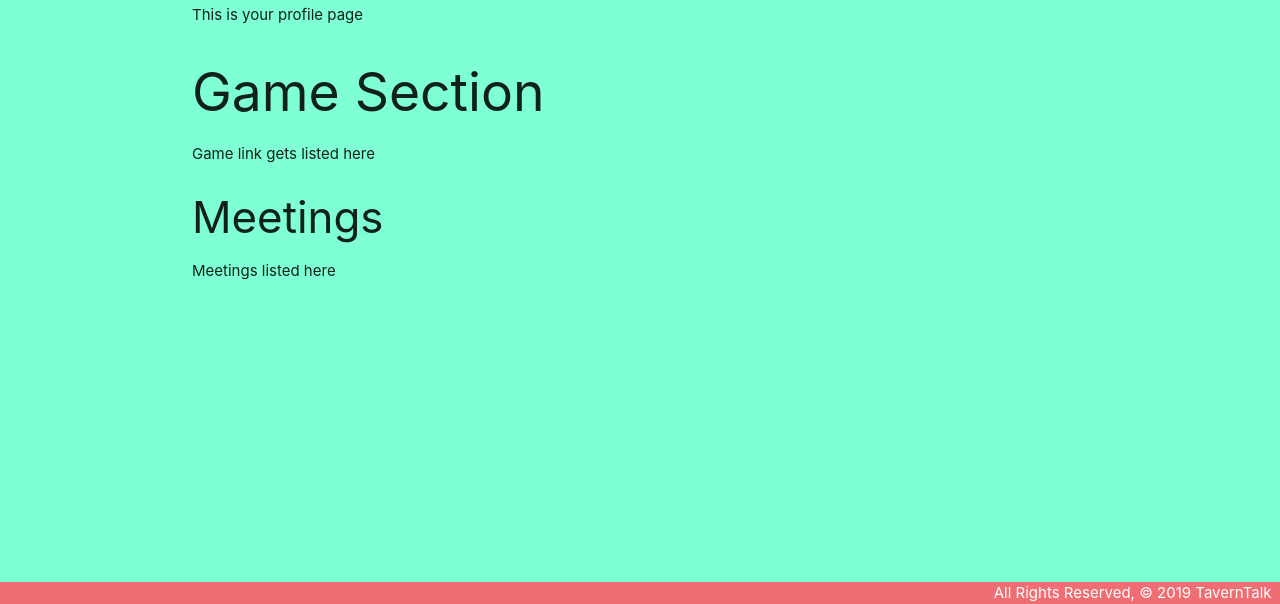
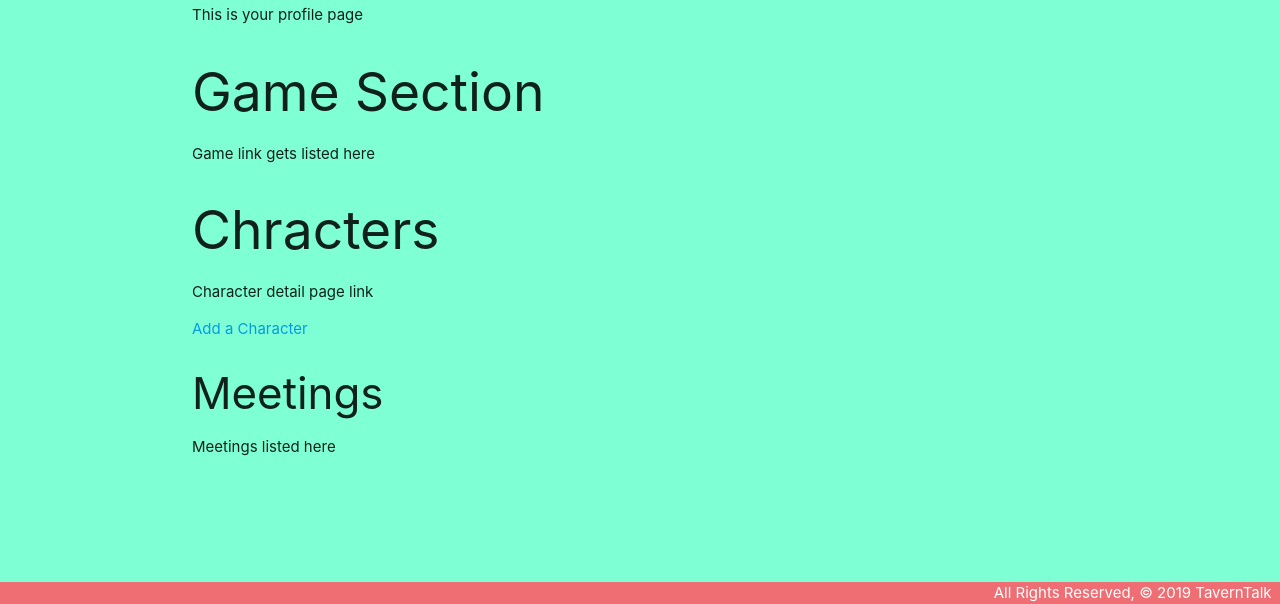
Before and after one commit to rudyards/RPGTavern, a Django app: page /profile/ in a window 1280 px wide. Shown: the part 196-800 px from the top of the page. Run offline with Django 3.2, Linux system fonts and the light colour scheme.

Commit message:
add character form

```diff
--- a/main_app/templates/profile.html
+++ b/main_app/templates/profile.html
@@ -11,6 +11,14 @@
     </li>
 </ul>
 
+<h2>Chracters</h2>
+<ul>
+    <li>
+        Character detail page link
+    </li>
+</ul>
+<a href="{% url 'character_create' %}">Add a Character</a>
+
 <h3>Meetings</h3>
 <ul>
     <li>
--- a/main_app/urls.py
+++ b/main_app/urls.py
@@ -6,4 +6,5 @@ urlpatterns = [
     path('accounts/', include('django.contrib.auth.urls')),
     path('', views.home, name='home'),
     path('profile/', views.profile, name='profile_page'),
+    path('character/create/', views.CharacterCreate.as_view(), name='character_create'),
 ]
--- a/main_app/views.py
+++ b/main_app/views.py
@@ -1,6 +1,7 @@
 from django.shortcuts import render
-from .models import Profile
 from django.contrib.auth import login
+from django.views.generic.edit import CreateView
+from .models import Profile, Character
 
 
 # Create your views here.
@@ -9,3 +10,7 @@ def home(request):
 
 def profile(request):
     return render(request, 'profile.html')
+
+class CharacterCreate(CreateView):
+    model = Character
+    fields = ['name']
```
Also changed, not shown: main_app/templates/main_app/character_form.html (added, +14 -0 lines).
